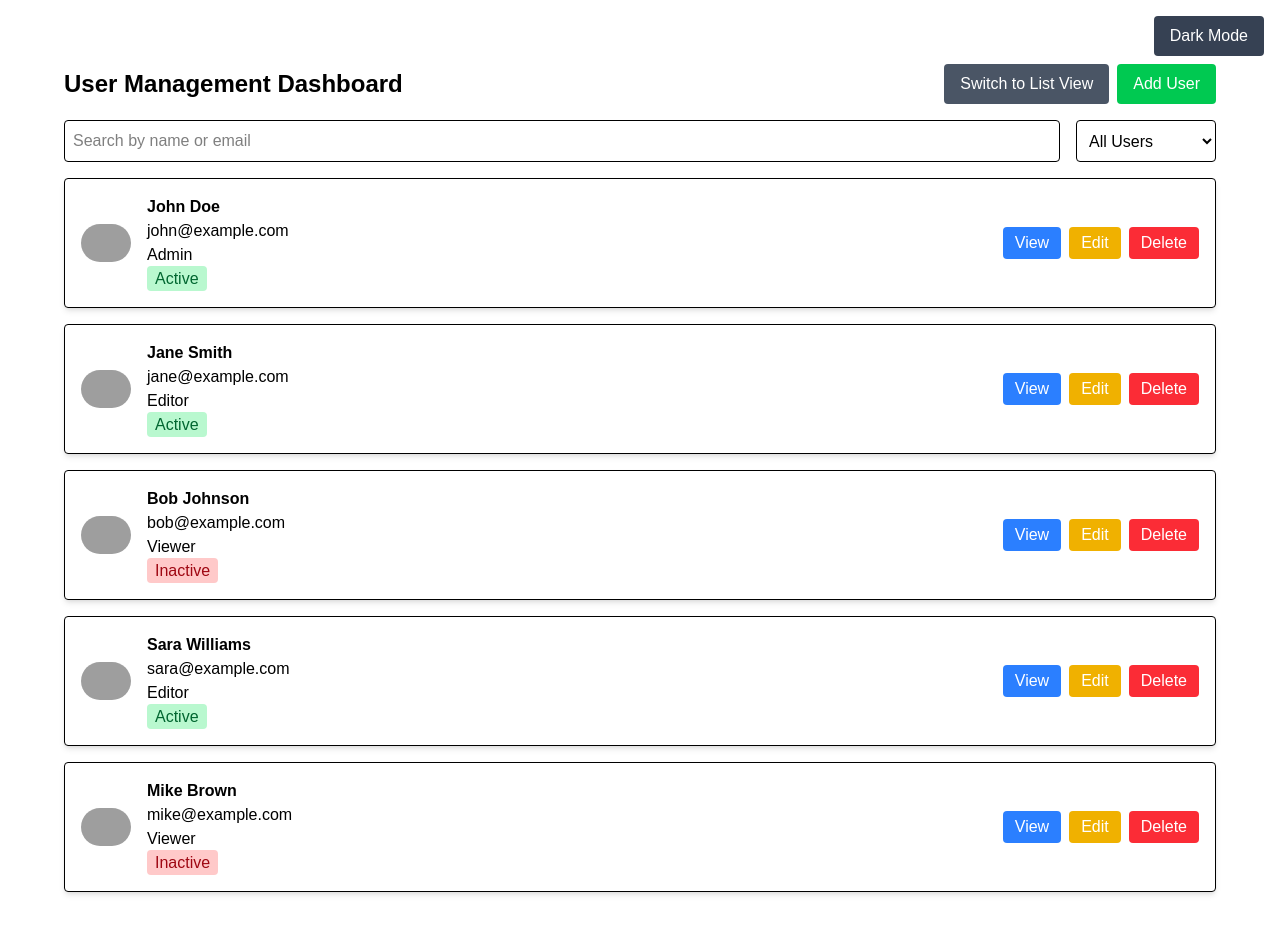
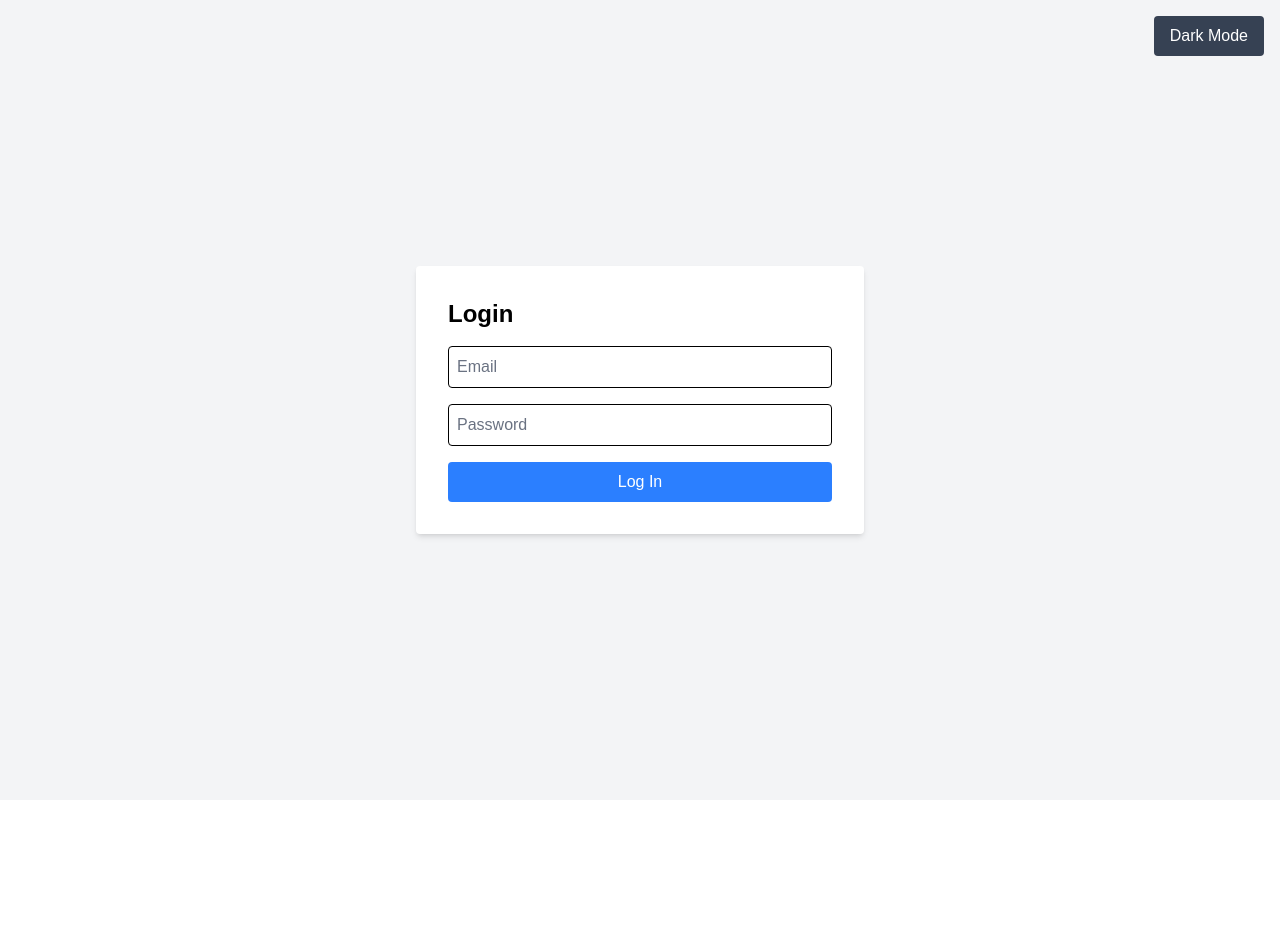
Before and after one commit to zulfiautomatedpros/component-assessment, a Next.js app: page / in a window 1280 px wide. Shown: the top 934 px of the page. After the commit the page ends 800 px from the top, so only its background shows below. Built offline with nearby package versions, Linux system fonts and the light colour scheme; grey boxes are pictures that could not be loaded.

Commit message:
first commit

```diff
--- /dev/null
+++ b/src/app/AuthContext.tsx
@@ -0,0 +1,51 @@
+"use client";
+import React, { createContext, useContext, useState, useEffect, ReactNode } from "react";
+import { IUser } from "./types";
+
+interface AuthContextType {
+  user: IUser | null;
+  login: (user: IUser) => void;
+  logout: () => void;
+}
+
+const AuthContext = createContext<AuthContextType | undefined>(undefined);
+
+export const AuthProvider = ({ children }: { children: ReactNode }) => {
+  const [user, setUser] = useState<IUser | null>(() => {
+    if (typeof window !== "undefined") {
+      const storedUser = localStorage.getItem("loggedInUser");
+      return storedUser ? JSON.parse(storedUser) : null;
+    }
+    return null;
+  });
+
+  useEffect(() => {
+    if (user) {
+      localStorage.setItem("loggedInUser", JSON.stringify(user));
+    } else {
+      localStorage.removeItem("loggedInUser");
+    }
+  }, [user]);
+
+  const login = (user: IUser) => {
+    setUser(user);
+  };
+
+  const logout = () => {
+    setUser(null);
+  };
+
+  return (
+    <AuthContext.Provider value={{ user, login, logout }}>
+      {children}
+    </AuthContext.Provider>
+  );
+};
+
+export const useAuth = () => {
+  const context = useContext(AuthContext);
+  if (context === undefined) {
+    throw new Error("useAuth must be used within an AuthProvider");
+  }
+  return context;
+};
--- /dev/null
+++ b/src/app/LoginPage.tsx
@@ -0,0 +1,64 @@
+"use client";
+import useForm from "./useForm";
+import { IUser } from "./types";
+import { useTheme } from "./ThemeContext";
+import { useAuth } from "./AuthContext";
+
+interface LoginPageProps {
+  users: IUser[];
+}
+
+const LoginPage: React.FC<LoginPageProps> = ({ users }) => {
+  const { theme } = useTheme();
+  const { login } = useAuth();
+  const bgClass = theme === "dark" ? "bg-gray-900" : "bg-gray-100";
+  const formBg = theme === "dark" ? "bg-gray-800" : "bg-white";
+  const textClass = theme === "dark" ? "text-white" : "text-black";
+  const inputClass =
+    theme === "dark"
+      ? "border p-2 rounded w-full bg-gray-700 text-white placeholder-gray-300"
+      : "border p-2 rounded w-full bg-white text-black placeholder-gray-500";
+
+  const validate = (values: { email: string; password: string }) => {
+    const errors: any = {};
+    if (!values.email) errors.email = "Required";
+    if (!values.password) errors.password = "Required";
+    return errors;
+  };
+
+  const { values, errors, touched, handleChange, handleSubmit, isSubmitting } = useForm(
+    { email: "", password: "" },
+    validate
+  );
+
+  const submitHandler = async (vals: { email: string; password: string }) => {
+    // All users share the same password "12345"
+    const user = users.find((u) => u.email === vals.email);
+    if (!user || !user.isActive || vals.password !== "12345") {
+      alert("Invalid credentials");
+      return;
+    }
+    login(user);
+  };
+
+  return (
+    <div className={`min-h-screen flex items-center justify-center ${bgClass}`}>
+      <form onSubmit={(e) => handleSubmit(e, submitHandler)} className={`p-8 rounded shadow-md space-y-4 w-full max-w-md ${formBg} ${textClass}`}>
+        <h2 className="text-2xl font-bold">Login</h2>
+        <div>
+          <input type="email" name="email" placeholder="Email" value={values.email} onChange={handleChange} className={inputClass} />
+          {touched.email && errors.email && <div className="text-red-500 text-sm">{errors.email}</div>}
+        </div>
+        <div>
+          <input type="password" name="password" placeholder="Password" value={values.password} onChange={handleChange} className={inputClass} />
+          {touched.password && errors.password && <div className="text-red-500 text-sm">{errors.password}</div>}
+        </div>
+        <button type="submit" disabled={isSubmitting} className="bg-blue-500 text-white px-4 py-2 rounded w-full">
+          {isSubmitting ? "Logging in..." : "Log In"}
+        </button>
+      </form>
+    </div>
+  );
+};
+
+export default LoginPage;
--- a/src/app/UserDashboard.tsx
+++ b/src/app/UserDashboard.tsx
@@ -1,42 +1,32 @@
-// UserDashboard.tsx
 "use client";
-import { useState, useEffect } from "react";
+import { useState } from "react";
 import UserList from "./UserList";
 import UserProfile from "./UserProfile";
 import UserForm from "./UserForm";
 import ConfirmationDialog from "./ConfirmationDialog";
 import { IUser } from "./types";
 import { motion, AnimatePresence } from "framer-motion";
+import useFetch from "./useFetch";
 
 interface UserDashboardProps {
-  initialUsers: IUser[];
+  users: IUser[];
+  onUsersChange: (users: IUser[]) => void;
 }
 
-const UserDashboard: React.FC<UserDashboardProps> = ({ initialUsers }) => {
-  // Initialize with initialUsers rather than an empty array
-  const [users, setUsers] = useState<IUser[]>(initialUsers);
+const UserDashboard: React.FC<UserDashboardProps> = ({ users, onUsersChange }) => {
   const [selectedUser, setSelectedUser] = useState<IUser | null>(null);
   const [editingUser, setEditingUser] = useState<IUser | null>(null);
   const [showForm, setShowForm] = useState(false);
   const [viewMode, setViewMode] = useState<"card" | "list">("card");
-  const [confirmDelete, setConfirmDelete] = useState<{ show: boolean; userId: number | null }>({ show: false, userId: null });
-
-  // Check localStorage only on mount
-  useEffect(() => {
-    const storedUsers = localStorage.getItem("users");
-    if (storedUsers) {
-      const parsedUsers = JSON.parse(storedUsers);
-      // If stored data is not empty, use it; otherwise, keep initialUsers
-      if (parsedUsers.length > 0) {
-        setUsers(parsedUsers);
-      }
-    }
-  }, []);
-
-  // Persist users to local storage whenever they change
-  useEffect(() => {
-    localStorage.setItem("users", JSON.stringify(users));
-  }, [users]);
+  const [confirmDelete, setConfirmDelete] = useState<{ show: boolean; userId: number | null }>({
+    show: false,
+    userId: null,
+  });
+  const [usingFetchedData, setUsingFetchedData] = useState(false);
+  const { data: fetchedUsers, loading: fetchLoading, error: fetchError, refetch } = useFetch<IUser[]>(
+    "https://jsonplaceholder.typicode.com/users"
+  );
+  const isMainPage = !showForm && !selectedUser;
 
   const toggleViewMode = () => {
     setViewMode((prev) => (prev === "card" ? "list" : "card"));
@@ -59,7 +49,10 @@ const UserDashboard: React.FC<UserDashboardProps> = ({ initialUsers }) => {
 
   const handleFormSubmit = (formData: Partial<IUser>) => {
     if (editingUser) {
-      setUsers(users.map((u) => (u.id === editingUser.id ? { ...u, ...formData } : u)));
+      const updatedUsers = users.map((u) =>
+        u.id === editingUser.id ? { ...u, ...formData } : u
+      );
+      onUsersChange(updatedUsers);
       setSelectedUser({ ...editingUser, ...formData });
     } else {
       const newUser: IUser = {
@@ -73,7 +66,7 @@ const UserDashboard: React.FC<UserDashboardProps> = ({ initialUsers }) => {
         location: "Unknown",
         joinDate: new Date().toISOString().slice(0, 10),
       };
-      setUsers([...users, newUser]);
+      onUsersChange([...users, newUser]);
     }
     setShowForm(false);
   };
@@ -88,7 +81,9 @@ const UserDashboard: React.FC<UserDashboardProps> = ({ initialUsers }) => {
 
   const confirmDeleteUser = () => {
     if (confirmDelete.userId !== null) {
-      setUsers(users.filter((user) => user.id !== confirmDelete.userId));
+      if (!usingFetchedData) {
+        onUsersChange(users.filter((user) => user.id !== confirmDelete.userId));
+      }
       if (selectedUser && selectedUser.id === confirmDelete.userId) {
         setSelectedUser(null);
       }
@@ -100,28 +95,54 @@ const UserDashboard: React.FC<UserDashboardProps> = ({ initialUsers }) => {
     setConfirmDelete({ show: false, userId: null });
   };
 
+  const handleRefresh = () => {
+    setUsingFetchedData(true);
+    refetch();
+  };
+
+  const handleBackToOriginal = () => {
+    setUsingFetchedData(false);
+  };
+
+  const displayedUsers = usingFetchedData ? (fetchedUsers || []) : users;
+
   return (
     <div className="p-4 md:p-8 space-y-6">
       {!showForm && (
         <div className="flex flex-col sm:flex-row justify-between items-start sm:items-center mb-4 gap-4">
           <h1 className="text-2xl font-bold">User Management Dashboard</h1>
-          {selectedUser ? (
-            <button onClick={handleAddUser} className="bg-green-500 text-white px-4 py-2 rounded">
-              Add User
-            </button>
-          ) : (
-            <div className="flex gap-2">
+          {isMainPage && (
+            <div className="flex gap-2 flex-wrap">
               <button onClick={toggleViewMode} className="bg-gray-600 text-white px-4 py-2 rounded">
                 {viewMode === "card" ? "Switch to List View" : "Switch to Card View"}
               </button>
               <button onClick={handleAddUser} className="bg-green-500 text-white px-4 py-2 rounded">
                 Add User
               </button>
-            </div>
+              {!usingFetchedData && (
+                <button onClick={handleRefresh} className="bg-blue-500 text-white px-4 py-2 rounded" disabled={fetchLoading}>
+                  Refresh
+                </button>
+              )}
+              {usingFetchedData && (
+                <>
+                  <button onClick={handleRefresh} className="bg-blue-500 text-white px-4 py-2 rounded" disabled={fetchLoading}>
+                    {fetchLoading ? "Loading..." : "Refresh"}
+                  </button>
+                  <button onClick={handleBackToOriginal} className="bg-gray-700 text-white px-4 py-2 rounded">
+                    Back to Original
+                  </button>
+                </>
               )}
             </div>
           )}
-
+          {!isMainPage && (
+            <button onClick={handleAddUser} className="bg-green-500 text-white px-4 py-2 rounded">
+              Add User
+            </button>
+          )}
+        </div>
+      )}
       <AnimatePresence mode="wait">
         {showForm ? (
           <motion.div key="form" initial={{ opacity: 0 }} animate={{ opacity: 1 }} exit={{ opacity: 0 }}>
@@ -133,6 +154,43 @@ const UserDashboard: React.FC<UserDashboardProps> = ({ initialUsers }) => {
           </motion.div>
         ) : (
           <motion.div key="list" initial={{ opacity: 0 }} animate={{ opacity: 1 }} exit={{ opacity: 0 }}>
+            {usingFetchedData ? (
+              <>
+                {fetchLoading && <div>Loading...</div>}
+                {fetchError && <div>Error: {fetchError.message}</div>}
+                {!fetchLoading && !fetchError && fetchedUsers && (
+                  <div className="grid grid-cols-1 md:grid-cols-2 gap-4">
+                    {fetchedUsers.map((user) => (
+                      <div key={user.id} className="p-4 border rounded shadow-md bg-white">
+                        <h2 className="text-xl font-bold mb-2">{user.name}</h2>
+                        <p className="text-gray-600">
+                          <span className="font-semibold">Email:</span> {user.email}
+                        </p>
+                        <p className="text-gray-600">
+                          <span className="font-semibold">Username:</span> {user.username}
+                        </p>
+                        <p className="text-gray-600">
+                          <span className="font-semibold">Phone:</span> {user.phone}
+                        </p>
+                        <p className="text-gray-600">
+                          <span className="font-semibold">Website:</span> {user.website}
+                        </p>
+                        <div className="mt-2">
+                          <p>
+                            <span className="font-semibold">Company:</span> {user.company.name}
+                          </p>
+                          <p className="text-sm text-gray-500">{user.company.catchPhrase}</p>
+                        </div>
+                        <p className="mt-2">
+                          <span className="font-semibold">Address:</span>{" "}
+                          {user.address.street}, {user.address.suite}, {user.address.city}, {user.address.zipcode}
+                        </p>
+                      </div>
+                    ))}
+                  </div>
+                )}
+              </>
+            ) : (
               <UserList
                 users={users}
                 viewMode={viewMode}
@@ -140,10 +198,10 @@ const UserDashboard: React.FC<UserDashboardProps> = ({ initialUsers }) => {
                 onEditUser={handleEditUser}
                 onDeleteUser={handleDeleteUser}
               />
+            )}
           </motion.div>
         )}
       </AnimatePresence>
-
       {confirmDelete.show && (
         <ConfirmationDialog
           message="Are you sure you want to delete this user?"
--- a/src/app/page.tsx
+++ b/src/app/page.tsx
@@ -1,7 +1,10 @@
 "use client";
+import { AuthProvider, useAuth } from "./AuthContext";
 import { ThemeProvider, useTheme } from "./ThemeContext";
 import UserDashboard from "./UserDashboard";
+import LoginPage from "./LoginPage";
 import { IUser } from "./types";
+import { useState } from "react";
 
 const initialUsers: IUser[] = [
   {
@@ -61,28 +64,49 @@ const initialUsers: IUser[] = [
   },
 ];
 
-function ThemeToggle() {
+function Header() {
   const { theme, toggleTheme } = useTheme();
+  const { user, logout } = useAuth();
   return (
-    <button
-      onClick={toggleTheme}
-      className="absolute top-4 right-4 bg-gray-700 text-white px-4 py-2 rounded"
-    >
-      {theme === "light" ? "Dark Mode" : "Light Mode"}
-    </button>
+    <header className="absolute top-4 right-4 flex gap-2">
+      <button onClick={toggleTheme} className="bg-gray-700 text-white px-4 py-2 rounded">
+        {theme === "light" ? "Dark Mode" : "Light Mode"}
+      </button>
+      {user && (
+        <button onClick={logout} className="bg-red-500 text-white px-4 py-2 rounded">
+          Logout
+        </button>
+      )}
+    </header>
   );
 }
 
-export default function Home() {
+function MainContent() {
+  // Lift the users state here to share it between LoginPage and UserDashboard
+  const [users, setUsers] = useState<IUser[]>(initialUsers);
+  const { user } = useAuth();
+
   return (
     <ThemeProvider>
       <div className="min-h-screen relative">
-        <ThemeToggle />
-        <main className="p-8">
-
-          <UserDashboard initialUsers={initialUsers} />
-        </main>
+        <Header />
+        {!user ? (
+          // Remove the onLogin prop; LoginPage will use the useAuth hook to log in.
+          <LoginPage users={users} />
+        ) : (
+          <main className="p-8">
+            <UserDashboard users={users} onUsersChange={setUsers} />
+          </main>
+        )}
       </div>
     </ThemeProvider>
   );
 }
+
+export default function HomePage() {
+  return (
+    <AuthProvider>
+      <MainContent />
+    </AuthProvider>
+  );
+}
--- /dev/null
+++ b/src/app/useFetch.ts
@@ -0,0 +1,51 @@
+
+import { useState, useEffect, useCallback, useMemo } from "react";
+
+interface UseFetchResult<T> {
+  data: T | null;
+  loading: boolean;
+  error: Error | null;
+  refetch: () => void;
+}
+
+function useFetch<T = any>(url: string, options: RequestInit = {}): UseFetchResult<T> {
+  // Memoize the options to prevent re-creation on each render.
+  const stableOptions = useMemo(() => options, [JSON.stringify(options)]);
+
+  const [data, setData] = useState<T | null>(null);
+  const [loading, setLoading] = useState<boolean>(true);
+  const [error, setError] = useState<Error | null>(null);
+
+  const fetchData = useCallback(async () => {
+    console.log("Fetching data from:", url);
+    setLoading(true);
+    setError(null);
+    try {
+      const response = await fetch(url, stableOptions);
+      if (!response.ok) {
+        throw new Error(`Error ${response.status}: ${response.statusText}`);
+      }
+      const json = await response.json();
+      console.log("Fetched data:", json);
+      setData(json);
+    } catch (err: any) {
+      console.error("Fetch error:", err);
+      setError(err);
+    } finally {
+      setLoading(false);
+    }
+  }, [url, stableOptions]);
+
+  useEffect(() => {
+    fetchData();
+  }, [fetchData]);
+
+  const refetch = useCallback(() => {
+    fetchData();
+  }, [fetchData]);
+
+  return { data, loading, error, refetch };
+}
+
+
+export default useFetch;
--- /dev/null
+++ b/src/app/useForm.ts
@@ -0,0 +1,34 @@
+"use client";
+import { useState } from "react";
+
+function useForm(initialValues: any, validate?: (values: any) => any) {
+  const [values, setValues] = useState(initialValues);
+  const [errors, setErrors] = useState<any>({});
+  const [touched, setTouched] = useState<any>({});
+  const [isSubmitting, setIsSubmitting] = useState(false);
+
+  const handleChange = (e: React.ChangeEvent<HTMLInputElement | HTMLSelectElement>) => {
+    const { name, value } = e.target;
+    setValues((prev: any) => ({ ...prev, [name]: value }));
+    setTouched((prev: any) => ({ ...prev, [name]: true }));
+  };
+
+  const handleSubmit = async (e: React.FormEvent, onSubmit: (values: any) => Promise<void> | void) => {
+    e.preventDefault();
+    let validationErrors = {};
+    if (validate) {
+      validationErrors = validate(values);
+      setErrors(validationErrors);
+    }
+    if (Object.keys(validationErrors).length > 0) {
+      return;
+    }
+    setIsSubmitting(true);
+    await onSubmit(values);
+    setIsSubmitting(false);
+  };
+
+  return { values, errors, touched, handleChange, handleSubmit, isSubmitting };
+}
+
+export default useForm;
```
Lines whose indentation alone changed are shown as unchanged.
